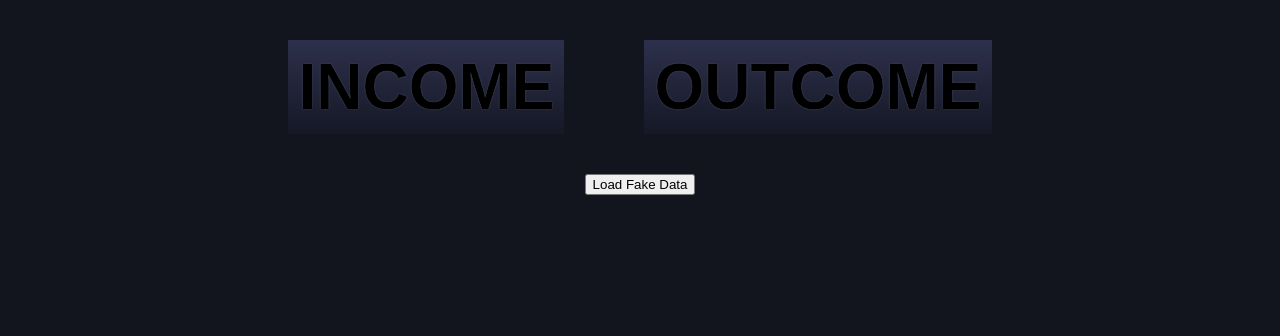
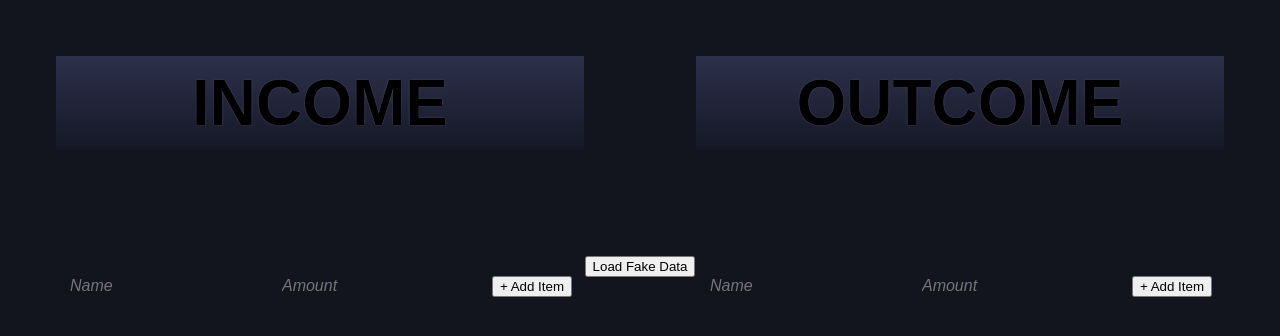
Before and after one commit to josiahfeed/budget-app, a React (Create React App) app: page / in a window 1280 px wide. Shown: the top 336 px of the page. Built offline with nearby package versions, Linux system fonts and the light colour scheme; what re-base would draw is missing.

Commit message:
added form and item functionality

```diff
--- a/src/components/App.js
+++ b/src/components/App.js
@@ -19,6 +19,9 @@ class App extends React.Component {
 		this.removeDatalineIn = this.removeDatalineIn.bind(this);
 		this.removeDatalineOut = this.removeDatalineOut.bind(this);
 		this.loadSampleData = this.loadSampleData.bind(this);
+		this.addDatalineIn = this.addDatalineIn.bind(this);
+		this.addDatalineOut = this.addDatalineOut.bind(this);
+		this.checkFlow = this.checkFlow.bind(this);
 
 		// getinitialState
 		this.state= {
@@ -42,8 +45,24 @@ class App extends React.Component {
 
 	}
 
-	addDataline() {
+	addDatalineIn(item) {
+	    // update our state
+	    const budgetIn = {...this.state.budgetIn};
+	    // add in our new item
+	    const timestamp = Date.now();
+	    budgetIn[`budget-${timestamp}`] = item;
+	    // set state
+	    this.setState({ budgetIn });
+	}
 
+	addDatalineOut(item) {
+	    // update our state
+	    const budgetOut = {...this.state.budgetOut};
+	    // add in our new item
+	    const timestamp = Date.now();
+	    budgetOut[`budget-${timestamp}`] = item;
+	    // set state
+	    this.setState({ budgetOut });
 	}
 
 	removeDatalineIn(key) {
@@ -65,14 +84,38 @@ class App extends React.Component {
 		});
 	}
 
+	checkFlow(e){
+		if(e.income === true){
+			return true
+			console.log('🙂')
+		}else{
+			return false
+			console.log('🙁')
+
+		}
+	}
 
 
   render() {
     return (
       <div className="budget-app">
      	 <div className="main">
-     	 	<BudgetBox key={1} source="Income" budget={this.state.budgetIn} removeDataline={this.removeDatalineIn} />
-     	 	<BudgetBox key={2} source="Outcome" budget={this.state.budgetOut} removeDataline={this.removeDatalineOut} />
+     	 	<BudgetBox
+     	 		key={1}
+     	 		source="Income"
+     	 		flow={this.checkFlow}
+     	 		budget={this.state.budgetIn}
+     	 		addDataline={this.addDatalineIn}
+     	 		removeDataline={this.removeDatalineIn}
+     	 	/>
+     	 	<BudgetBox
+     	 		key={2}
+     	 		source="Outcome"
+     	 		flow={this.checkFlow}
+     	 		budget={this.state.budgetOut}
+     	 		addDataline={this.addDatalineOut}
+     	 		removeDataline={this.removeDatalineOut}
+     	 	/>
      	 </div>
      	 <div className="footer-total">
      	 	<button onClick={this.loadSampleData}>Load Fake Data</button>
--- a/src/components/Box.js
+++ b/src/components/Box.js
@@ -5,6 +5,20 @@ class Box extends React.Component {
 	constructor() {
 		super();
 		this.renderDataline = this.renderDataline.bind(this);
+		this.createItem = this.createItem.bind(this);
+
+	}
+
+	createItem(event) {
+		event.preventDefault();
+		console.log('Gonna make some money! 💵');
+		const item = {
+			name: this.name.value,
+			amount: this.amount.value,
+			status: 'available',
+		}
+		this.props.addDataline(item);
+		this.itemForm.reset();
 	}
 
 	renderDataline(key) {
@@ -18,9 +32,11 @@ class Box extends React.Component {
 		)
 	}
 
+
 	render() {
 	  return(
 		  <div className={'box-container box-' + this.props.cstKind}>
+
 			<div className='box'>
 				<div className='box-title'>
 					<h1>{this.props.source}</h1>
@@ -32,12 +48,19 @@ class Box extends React.Component {
 				</div>
 			</div>
 				<div className='box-menu'>
-				<div className='nav'></div>
+					<div className='nav'>
+						<form ref={(input) => this.itemForm = input} className="item-edit" onSubmit={(e) => this.createItem(e)}>
+							<input ref={(input) => this.name = input} type="text" placeholder="Name" />
+							<input ref={(input) => this.amount = input} type="text" placeholder="Amount" />
+							<button type="submit">+ Add Item</button>
+						</form>
+					</div>
 				</div>
 				<div className='box-total'>
 					<div className='total-title'></div>
 					<div className='total-value'></div>
 				</div>
+
 		  </div>
 	  )
 	}
--- a/src/components/BudgetBox.js
+++ b/src/components/BudgetBox.js
@@ -3,22 +3,16 @@ import Box from './Box';
 
 class BudgetBox extends React.Component {
 
-	constructor() {
-		super();
-		this.checkFlow = this.checkFlow.bind(this);
-	}
-
-	checkFlow(e){
-		if(e === true){
-			return '🙂'
-		}else{
-			return '🙁'
-		}
-	}
-
 	render() {
 		return(
-			<Box key={this.key} source={this.props.source} budget={this.props.budget} flow={this.checkFlow} removeDataline={this.props.removeDataline} />
+			<Box
+				key={this.key}
+				source={this.props.source}
+				flow={this.flow}
+				budget={this.props.budget}
+				removeDataline={this.props.removeDataline}
+				addDataline={this.props.addDataline}
+			/>
 		)
 	}
 }
--- a/src/css/App.css
+++ b/src/css/App.css
@@ -2,16 +2,40 @@ body {background:#12141e;}
 .budget-app {
   text-align: center;
 }
-.main {}
-.box-container{
-	display:inline-block;
-
+.main {display:flex;}
+.box-container {
+  flex: 1; /* additionally, equal width */
+  padding: 1em;
 }
 .box{
 	margin: 20px;
     padding: 20px;
+	height: 80%;
+}
+.box-holder {
+    display: inline-table;
+}
 
+form.item-edit {
+    height: 50px;
 }
+
+form.item-edit input {
+    height: 20px;
+    background: none;
+    border: none;
+    font-size: 16px;
+    color: white;
+    font-style:italic;
+}
+
+input, select, textarea {
+    font-size: 16px;
+    color: #FFF;
+}
+
+
+
 .box-title{
 
 	padding: 10px;
@@ -71,10 +95,12 @@ li.dataline:nth-child(odd) {
 }
 .dataline button {
     position: absolute;
-    left: 7px;
-    background:black;
-    border:none;
+    left: 0px;
+    border: none;
     color: #FFF;
+    font-size: 24px;
+    background: none;
+    top: 2px;
 }
 li.dataline button {
     display: none;
--- a/src/sample-income.js
+++ b/src/sample-income.js
@@ -2,67 +2,19 @@
 const income = {
   budget1: {
     name: 'Dealer.com',
-    amount: 5818033,
+    amount: 9500000,
     status: 'available'
   },
 
    budget2: {
     name: 'AirBnB',
-    amount: 39105,
+    amount: 3500000,
     status: 'available'
   },
 
     budget3: {
-    name: 'Netflix',
-    amount: 51038,
-    status: 'available'
-  },
-
-    budget4: {
-    name: 'Car Payment',
-    amount: 391885,
-    status: 'available'
-  },
-
-    budget5: {
-    name: 'Rent',
-    amount: 6849302,
-    status: 'available'
-  },
-
-    budget6: {
-    name: 'Cell Phone',
-    amount: 10538,
-    status: 'available'
-  },
-
-    budget7: {
-    name: 'Savings',
-    amount: 25035,
-    status: 'available'
-  },
-
-    budget8: {
-    name: 'Food',
-    amount: 500000,
-    status: 'available'
-  },
-
-    budget9: {
-    name: 'Other',
-    amount: 5034,
-    status: 'available'
-  },
-
-    budget10: {
-    name: 'Misc',
-    amount: 524,
-    status: 'available'
-  },
-
-    budget11: {
-    name: 'Gum',
-    amount: 724,
+    name: 'Freelance',
+    amount: 20000,
     status: 'available'
   }
 };
--- a/src/sample-outcome.js
+++ b/src/sample-outcome.js
@@ -1,13 +1,13 @@
 // This is just some sample data so you don't have to think of your own!
 const outcome = {
   budget1: {
-    name: 'Dealer.com',
+    name: '401k',
     amount: 5818033,
     status: 'available'
   },
 
    budget2: {
-    name: 'AirBnB',
+    name: 'Utilities',
     amount: 39105,
     status: 'available'
   },
```
Lines whose indentation alone changed are shown as unchanged.
